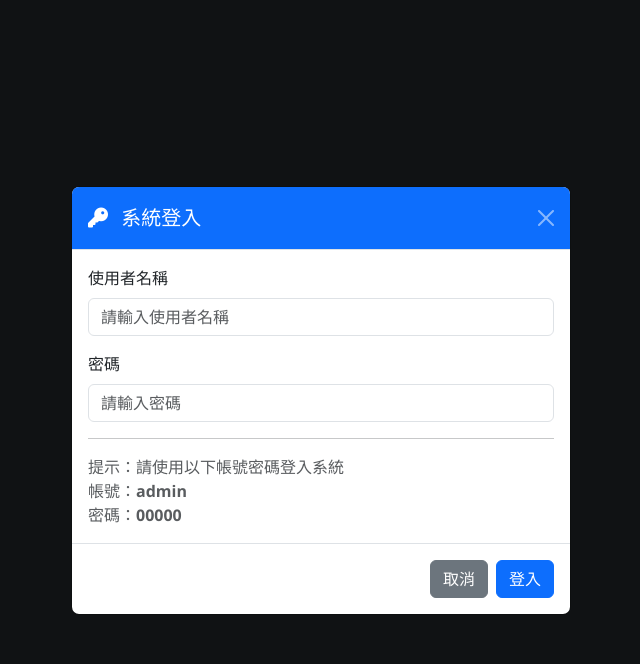
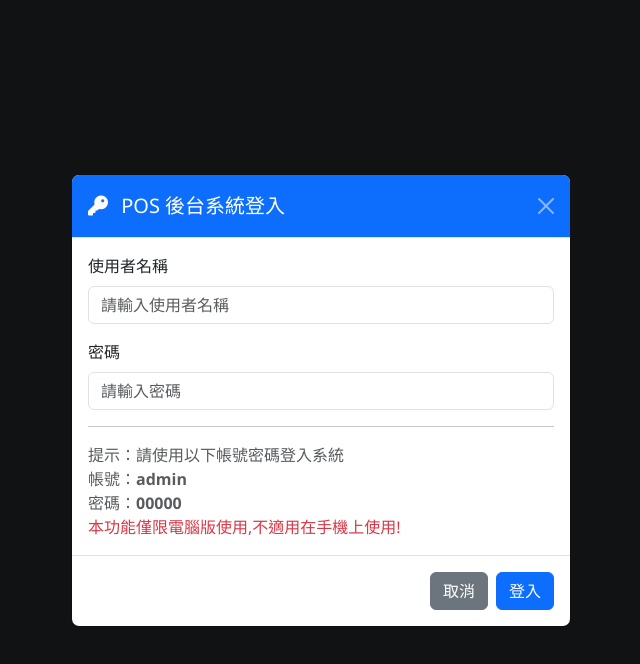
Before and after one commit to johnsonshsu/pos, a plain HTML site: page index.html in a window 1280 px wide. Both pictures are taken after a click on the link "POS 後台系統". Shown: the whole page, without its empty margins (319-959 px from the left). Drawn offline with nearby package versions, Linux system fonts and the light colour scheme.

Commit message:
Update Login

```diff
--- a/index.html
+++ b/index.html
@@ -32,7 +32,7 @@
                 <div class="modal-header bg-primary text-white">
                     <h5 class="modal-title">
                         <i class="fas fa-key me-2"></i>
-                        系統登入
+                        POS 後台系統登入
                     </h5>
                     <button type="button" class="btn-close btn-close-white" data-bs-dismiss="modal" aria-label="Close"></button>
                 </div>
@@ -50,7 +50,8 @@
                     <div class="text-muted">
                         提示：請使用以下帳號密碼登入系統<br />
                         帳號：<strong>admin</strong><br />
-                        密碼：<strong>00000</strong>
+                        密碼：<strong>00000</strong><br />
+                        <span class="text-danger">本功能僅限電腦版使用,不適用在手機上使用!</span>
                     </div>
                 </div>
                 <div class="modal-footer">
```
